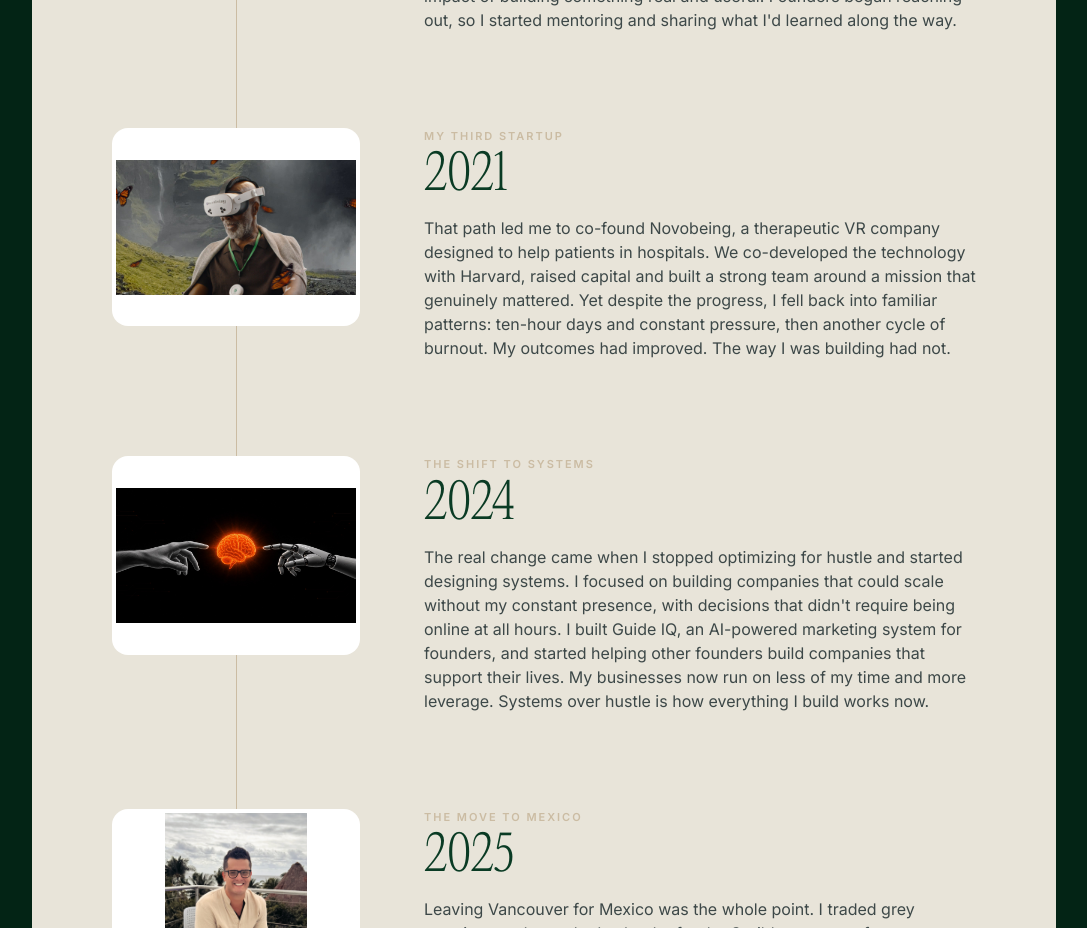
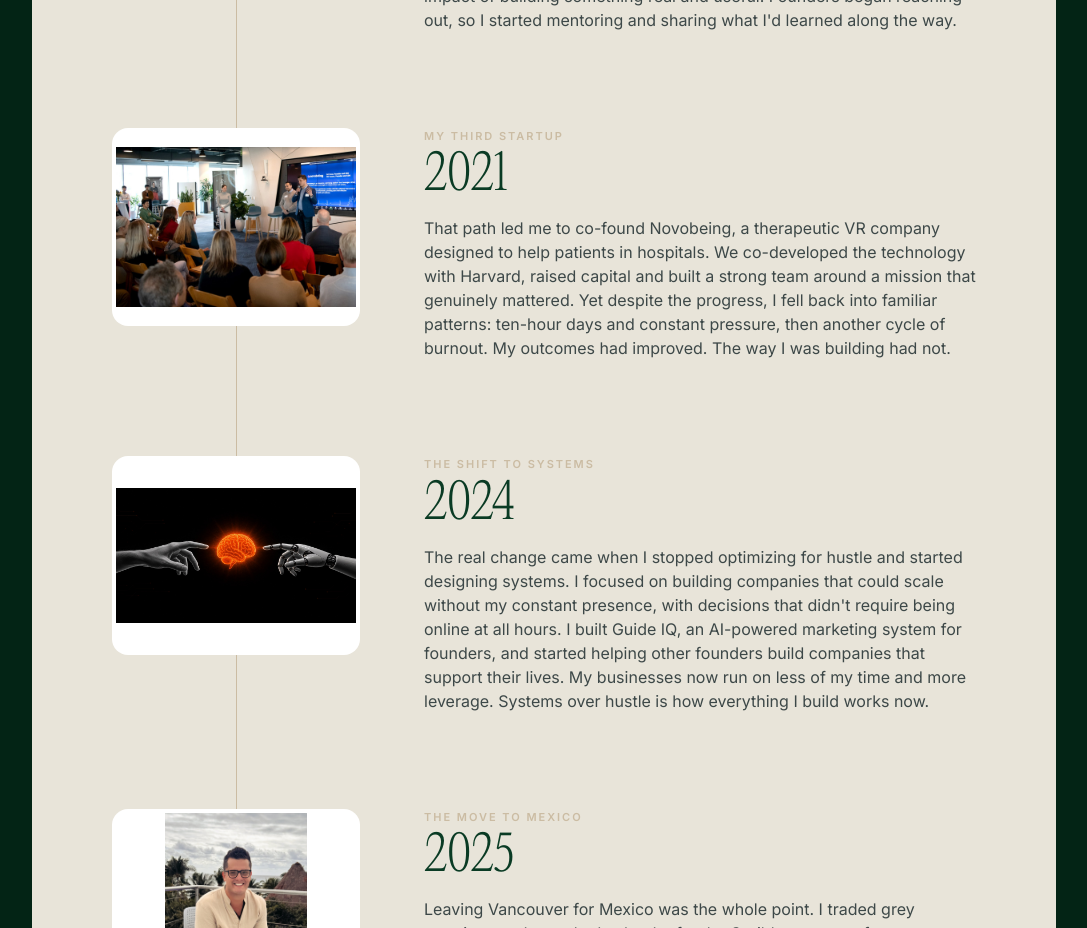
Before and after one commit to thenikvassev/nikvassev-site, a Next.js app: page /about in a window 1280 px wide. Shown: the part 4520-5448 px from the top of the page, without its empty margins (96-1183 px from the left). Built offline with nearby package versions, Linux system fonts and the light colour scheme; what @nitrosend/sdk would draw is missing.

Commit message:
Use Novobeing pitch photo for 2021 timeline entry

```diff
--- a/src/app/about/page.tsx
+++ b/src/app/about/page.tsx
@@ -54,9 +54,9 @@ const timeline = [
     year: "2021",
     title: "My Third Startup",
     body: "That path led me to co-found Novobeing, a therapeutic VR company designed to help patients in hospitals. We co-developed the technology with Harvard, raised capital and built a strong team around a mission that genuinely mattered. Yet despite the progress, I fell back into familiar patterns: ten-hour days and constant pressure, then another cycle of burnout. My outcomes had improved. The way I was building had not.",
-    image: "/photos/novobeing-vr.jpg",
+    image: "/photos/timeline-2021.jpg",
     imageAlt:
-      "Patient wearing a Novobeing VR headset with a calm mountain waterfall and butterflies around him.",
+      "Nik presenting Novobeing at The Roux Institute with Sid Desai.",
   },
   {
     year: "2024",
```
